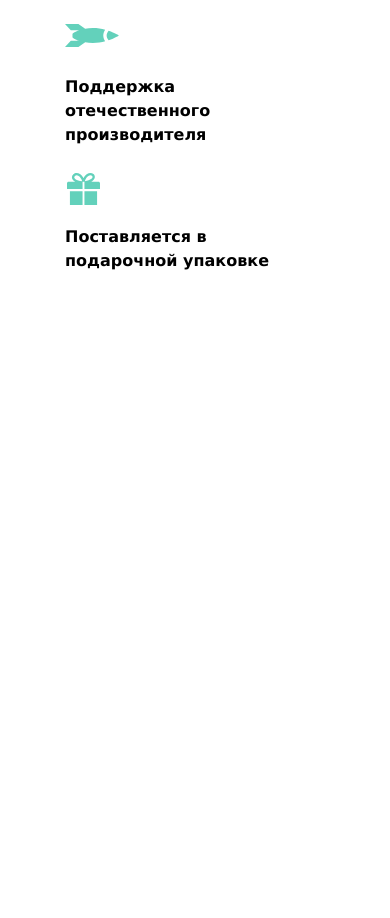
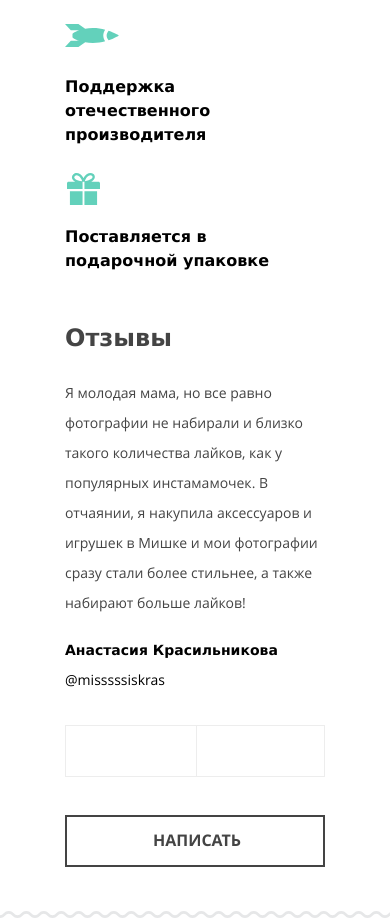
Before and after one commit to kilimnikvaleria/mishka, a website: page index.html in a window 390 px wide. Shown: the part 2029-2947 px from the top of the page. Before the commit the page ends 2323 px from the top, so only its background shows below. Drawn offline with nearby package versions, Linux system fonts and the light colour scheme; files that its build step writes are made by us from their sources.

Commit message:
reviews mobile

```diff
--- a/index.html
+++ b/index.html
@@ -105,6 +105,35 @@
             <li class="advantages__item advantages__item--gift">Поставляется в <br> подарочной упаковке</li>
         </ul>
     </section>
+    <article class="reviews">
+        <div class="reviews__wrapper">
+            <h1 class="reviews__title title">Отзывы</h1>
+            <p class="reviews__text">Я молодая мама, но все равно
+                фотографии не набирали и близко
+                такого количества лайков, как у
+                популярных инстамамочек. В
+                отчаянии, я накупила аксессуаров и
+                игрушек в Мишке и мои фотографии
+                сразу стали более стильнее, а также
+                набирают больше лайков!
+            </p>
+            <span class="reviews__author">Анастасия Красильникова</span>
+            <a class="reviews__author-login" href="#">@misssssiskras</a>
+            <div class="reviews__btn">
+                <a class="reviews__btn-left">
+                    <svg class="btn-left" width="50px" height="26px">
+                        <use xlink:href="images/sprite.svg#icon-left-arrow"></use>
+                    </svg>
+                </a>
+                <a class="reviews__btn-right">
+                    <svg class="btn-right" width="50px" height="26px">
+                        <use xlink:href="images/sprite.svg#icon-right-arrow"></use>
+                    </svg>
+                </a>
+            </div>
+            <a class="reviews__link button">написать</a>
+        </div>
+    </article>
 </main>
 </body>
 </html>
--- /dev/null
+++ b/sass/blocks/reviews.scss
@@ -0,0 +1,69 @@
+.reviews{
+
+  &::after{
+    content: "";
+    display: block;
+    height: 7px;
+    background-image: url(../images/bg-zigzag-line.svg);
+    background-repeat: repeat-x;
+    background-size: auto 7px;
+  }
+}
+
+.reviews__wrapper{
+  @include container();
+  width: 260px;
+}
+
+.reviews__title{
+  margin-top: 50px;
+  margin-bottom: 25px;
+}
+
+.reviews__text{
+  font-size: 14px;
+  line-height: 30px;
+  font-weight: 400;
+  text-align: left;
+  margin: 0 0 20px 0;
+}
+
+.reviews__author{
+  display: block;
+  font-family: Verdana, sans-serif;
+  font-weight: 700;
+  font-size: 14px;
+  line-height: 24px;
+  color: black;
+  margin-bottom: 3px;
+}
+
+.reviews__author-login{
+  font-size: 14px;
+  line-height: 30px;
+}
+
+.reviews__btn{
+  border: 1px solid $border-color;
+  padding-left: 38px;
+  padding-right: 42px;
+  display: flex;
+  justify-content: space-between;
+  margin-top: 30px;
+}
+
+.reviews__btn-left, .reviews__btn-right{
+  display: block;
+  padding-top: 12px;
+  padding-bottom: 6px;
+}
+
+.reviews__btn-left{
+  border-right: 1px solid $border-color;
+  padding-right: 42px;
+}
+
+.reviews__link{
+  margin-top: 38px;
+  margin-bottom: 44px;
+}
--- a/sass/style.scss
+++ b/sass/style.scss
@@ -9,3 +9,4 @@
 @import "blocks/products.scss";
 @import "blocks/best-product.scss";
 @import "blocks/advantages.scss";
+@import "blocks/reviews.scss";
```
